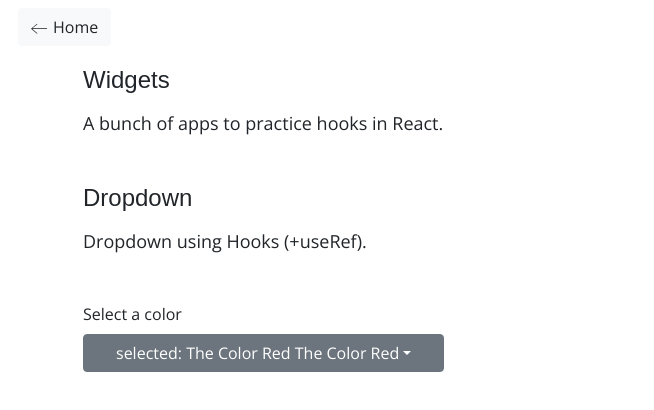
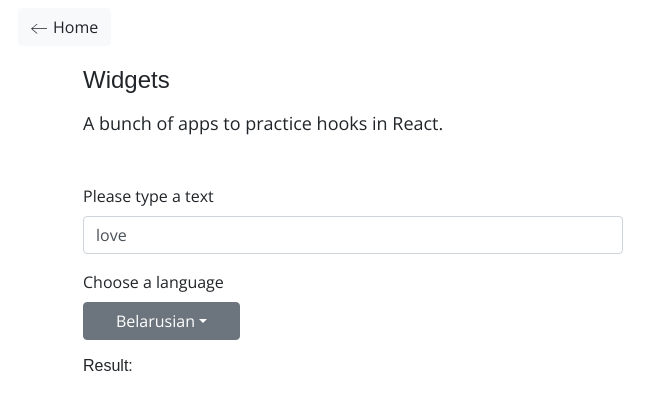
Before and after one commit to PavalEscoba/calligraphy-training, a React (Create React App) app: page /widgets in a window 1280 px wide. Shown: the top 410 px of the page, without its empty margins (2-656 px from the left). Built offline with nearby package versions, Linux system fonts and the light colour scheme; no server answers; a web font is replaced by a local one.

Commit message:
feat: implements Convert component using Google Translate API

```diff
--- a/src/pages/widgets/Widgets.jsx
+++ b/src/pages/widgets/Widgets.jsx
@@ -3,40 +3,39 @@ import React, { useState } from "react";
 import Accordion from "./components/Accordion";
 import Wiki from "./components/Wiki";
 import Dropdown from "./components/Dropdown";
+import Translate from "./components/Translate";
 
-const items = [
-  {
-    title: "What is React?",
-    content: "React is a front end javascript framework",
-  },
-  {
-    title: "Why use React?",
-    content: "React is a favorite JS library among engineers",
-  },
-  {
-    title: "How do you use React?",
-    content: "You use React by creating components",
-  },
-];
+// const items = [
+//   {
+//     title: "What is React?",
+//     content: "React is a front end javascript framework",
+//   },
+//   {
+//     title: "Why use React?",
+//     content: "React is a favorite JS library among engineers",
+//   },
+//   {
+//     title: "How do you use React?",
+//     content: "You use React by creating components",
+//   },
+// ];
 
-const options = [
-  {
-    label: "The Color Red The Color Red",
-    value: "red",
-  },
-  {
-    label: "The Color Green The Color Green",
-    value: "green",
-  },
-  {
-    label: "A Shade of Blue A Shade of Blue",
-    value: "blue",
-  },
-];
+// const options = [
+//   {
+//     label: "The Color Red The Color Red",
+//     value: "red",
+//   },
+//   {
+//     label: "The Color Green The Color Green",
+//     value: "green",
+//   },
+//   {
+//     label: "A Shade of Blue A Shade of Blue",
+//     value: "blue",
+//   },
+// ];
 
 const Widgets = () => {
-  const [selected, setSelected] = useState(options[0]);
-
   return (
     <div className="widgets">
       <div className="row">
@@ -50,11 +49,12 @@ const Widgets = () => {
       <div className="row">
         {/* <Accordion items={items} /> */}
         {/* <Wiki /> */}
-        <Dropdown
+        {/* <Dropdown
           selected={selected}
           onSelectedChange={setSelected}
           options={options}
-        />
+        /> */}
+        <Translate />
       </div>
     </div>
   );
--- /dev/null
+++ b/src/pages/widgets/components/Convert.jsx
@@ -0,0 +1,39 @@
+import React, { useState, useEffect } from "react";
+import axios from "axios";
+
+const Convert = ({ language, text }) => {
+  const [translated, setTranslated] = useState("");
+  const [debouncedText, setDebouncedText] = useState(text);
+
+  useEffect(() => {
+    const timerID = setTimeout(() => {
+      setDebouncedText(text);
+    }, 1000);
+    return () => {
+      clearTimeout(timerID);
+    };
+  }, [text]);
+
+  useEffect(() => {
+    const doTranslation = async () => {
+      const { data } = await axios.post(
+        "https://translation.googleapis.com/language/translate/v2",
+        {},
+        {
+          params: {
+            q: debouncedText,
+            target: language.value,
+            key: "AIzaSyCHUCmpR7cT_yDFHC98CZJy2LTms-IwDlM",
+          },
+        }
+      );
+
+      setTranslated(data.data.translations[0].translatedText);
+    };
+    doTranslation();
+  }, [language, debouncedText]);
+
+  return <p> {translated} </p>;
+};
+
+export default Convert;
--- /dev/null
+++ b/src/pages/widgets/components/DropdownInput.jsx
@@ -0,0 +1,63 @@
+import React, { useState, useEffect, useRef } from "react";
+
+const DropdownInput = ({ options, selected, onSelectedChange, label }) => {
+  const [open, setOpen] = useState(false);
+  const ref = useRef();
+  const onBodyClick = (e) => {
+    // if (ref.current.contains(e.target)) {
+    //   return;
+    // }
+    setOpen(false);
+  };
+
+  useEffect(() => {
+    document.body.addEventListener("click", onBodyClick, { capture: true });
+
+    return () => {
+      document.body.removeEventListener("click", onBodyClick, {
+        capture: true,
+      });
+    };
+  }, []);
+
+  const renderedItems = options.map((option) => {
+    if (option === selected) {
+      return null;
+    }
+
+    return (
+      <button
+        key={option.value}
+        className="dropdown-item"
+        onClick={() => {
+          onSelectedChange(option);
+        }}
+      >
+        {option.label}
+      </button>
+    );
+  });
+  return (
+    <div className="col-sm-12">
+      <div className="dropdown-wrapper form-group">
+        <label>{label}</label>
+        <div className="dropdown" ref={ref}>
+          <button
+            className="btn btn-secondary dropdown-toggle"
+            type="button"
+            onClick={() => {
+              setOpen(!open);
+            }}
+          >
+            {selected.label}
+          </button>
+          <div className={`dropdown-menu ${open ? "show" : ""}`}>
+            {renderedItems}
+          </div>
+        </div>
+      </div>
+    </div>
+  );
+};
+
+export default DropdownInput;
--- /dev/null
+++ b/src/pages/widgets/components/Translate.jsx
@@ -0,0 +1,59 @@
+import React, { useState } from "react";
+import DropdownInput from "./DropdownInput";
+import Convert from "./Convert";
+
+// AIzaSyCHUCmpR7cT_yDFHC98CZJy2LTms-IwDlM
+
+const options = [
+  {
+    label: "Belarusian",
+    value: "be",
+  },
+  {
+    label: "German",
+    value: "de",
+  },
+  {
+    label: "Hebrew",
+    value: "he",
+  },
+  {
+    label: "Polish",
+    value: "pl",
+  },
+];
+
+const Translate = () => {
+  const [language, setLanguage] = useState(options[0]);
+  const [text, setText] = useState("love");
+  return (
+    <>
+      <div className="col-sm-6">
+        <div className="form-group">
+          <label htmlFor="search-text">Please type a text</label>
+          <input
+            type="text"
+            id="search-text"
+            className="form-control"
+            value={text}
+            onChange={(e) => {
+              setText(e.target.value);
+            }}
+          />
+        </div>
+      </div>
+      <DropdownInput
+        options={options}
+        selected={language}
+        onSelectedChange={setLanguage}
+        label="Choose a language"
+      />
+      <div className="col-12">
+        <h3 className="title">Result:</h3>
+        <Convert language={language} text={text} />
+      </div>
+    </>
+  );
+};
+
+export default Translate;
--- a/src/styles/main.scss
+++ b/src/styles/main.scss
@@ -4,7 +4,13 @@
   font-family: "Open Sans", sans-serif;
 }
 
-p, ul {
+html,
+body {
+  height: 100%;
+}
+
+p,
+ul {
   padding: 0;
   margin: 0;
 }
@@ -27,7 +33,6 @@ p, ul {
   line-height: 1.41;
 }
 
-
 @import "header";
 @import "back-btn";
 @import "home";
--- a/src/styles/widgets.scss
+++ b/src/styles/widgets.scss
@@ -38,6 +38,10 @@
 }
 
 // Dropdown
+.dropdown-wrapper {
+  display: inline-block;
+}
+
 .dropdown .dropdown-toggle {
   padding-left: 2rem;
   padding-right: 2rem;
```
